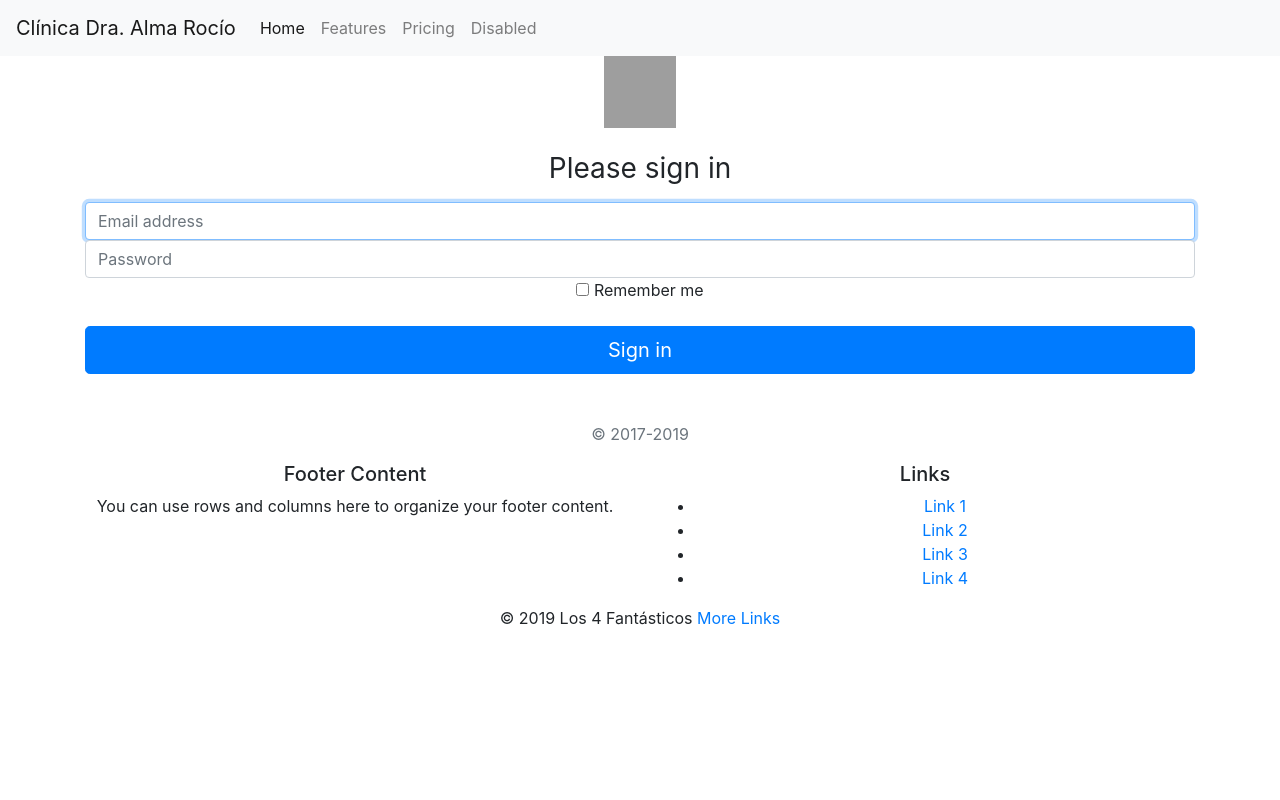
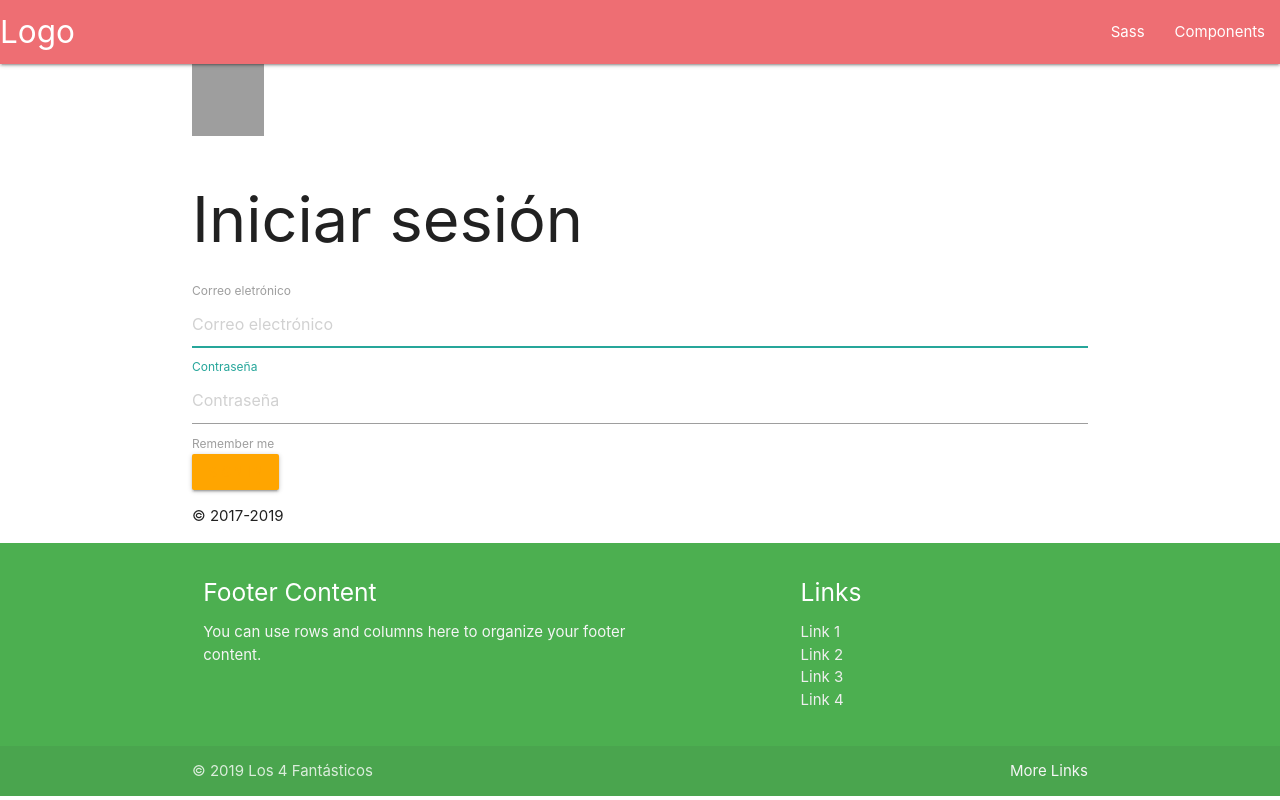
Before and after one commit to geovany19/Expo2019, a PHP site: page / in a window 1280 px wide. Run offline with PHP 8.4, Linux system fonts and the light colour scheme; some libraries are stand-ins or nearby versions; grey boxes are pictures that could not be loaded.

Commit message:
login public

```diff
--- a/Expo2019/core/helpers/public_page.php
+++ b/Expo2019/core/helpers/public_page.php
@@ -11,32 +11,21 @@
             <!--Import Google Icon Font-->
             <link href="https://fonts.googleapis.com/icon?family=Material+Icons" rel="stylesheet">
             <!--Import materialize.css-->
-            <link type="text/css" rel="stylesheet" href="../../resources/css/bootstrap.css"  media="screen,projection"/>
+            <link type="text/css" rel="stylesheet" href="../../resources/css/materialize.css"  media="screen,projection"/>
             <title>'.$title.'</title>
         </head>
         <body>
-        <nav class="navbar navbar-expand-lg navbar-light bg-light">
-            <a class="navbar-brand" href="#">Clínica Dra. Alma Rocío</a>
-            <button class="navbar-toggler" type="button" data-toggle="collapse" data-target="#navbarNav" aria-controls="navbarNav" aria-expanded="false" aria-label="Toggle navigation">
-                <span class="navbar-toggler-icon"></span>
-            </button>
-            <div class="collapse navbar-collapse" id="navbarNav">
-                <ul class="navbar-nav">
-                <li class="nav-item active">
-                    <a class="nav-link" href="#">Home <span class="sr-only">(current)</span></a>
-                </li>
-                <li class="nav-item">
-                    <a class="nav-link" href="#">Features</a>
-                </li>
-                <li class="nav-item">
-                    <a class="nav-link" href="#">Pricing</a>
-                </li>
-                <li class="nav-item">
-                    <a class="nav-link" href="#">Disabled</a>
-                </li>
-                </ul>
-            </div>
-        </nav>
+        <div class="navbar-fixed">
+            <nav>
+                <div class="nav-wrapper">
+                    <a href="#!" class="brand-logo">Logo</a>
+                    <ul class="right hide-on-med-and-down">
+                    <li><a href="sass.html">Sass</a></li>
+                    <li><a href="badges.html">Components</a></li>
+                    </ul>
+                </div>
+            </nav>
+        </div>
         ');
     }
 
--- a/Expo2019/views/public/index.php
+++ b/Expo2019/views/public/index.php
@@ -6,11 +6,11 @@
     <div class="container">
         <form class="form-signin">
             <img class="mb-4" src="/docs/4.3/assets/brand/bootstrap-solid.svg" alt="" width="72" height="72">
-            <h1 class="h3 mb-3 font-weight-normal">Please sign in</h1>
-            <label for="inputEmail" class="sr-only">Email address</label>
-            <input type="email" id="inputEmail" class="form-control" placeholder="Email address" required="" autofocus="">
-            <label for="inputPassword" class="sr-only">Password</label>
-            <input type="password" id="inputPassword" class="form-control" placeholder="Password" required="">
+            <h1 class="h3 mb-3 font-weight-normal">Iniciar sesión</h1>
+            <label for="inputEmail" class="sr-only">Correo eletrónico</label>
+            <input type="email" id="inputEmail" class="form-control" placeholder="Correo electrónico" required="" autofocus="">
+            <label for="inputPassword" class="sr-only">Contraseña</label>
+            <input type="password" id="inputPassword" class="form-control" placeholder="Contraseña" required="">
             <div class="checkbox mb-3">
                 <label>
                 <input type="checkbox" value="remember-me"> Remember me
```
